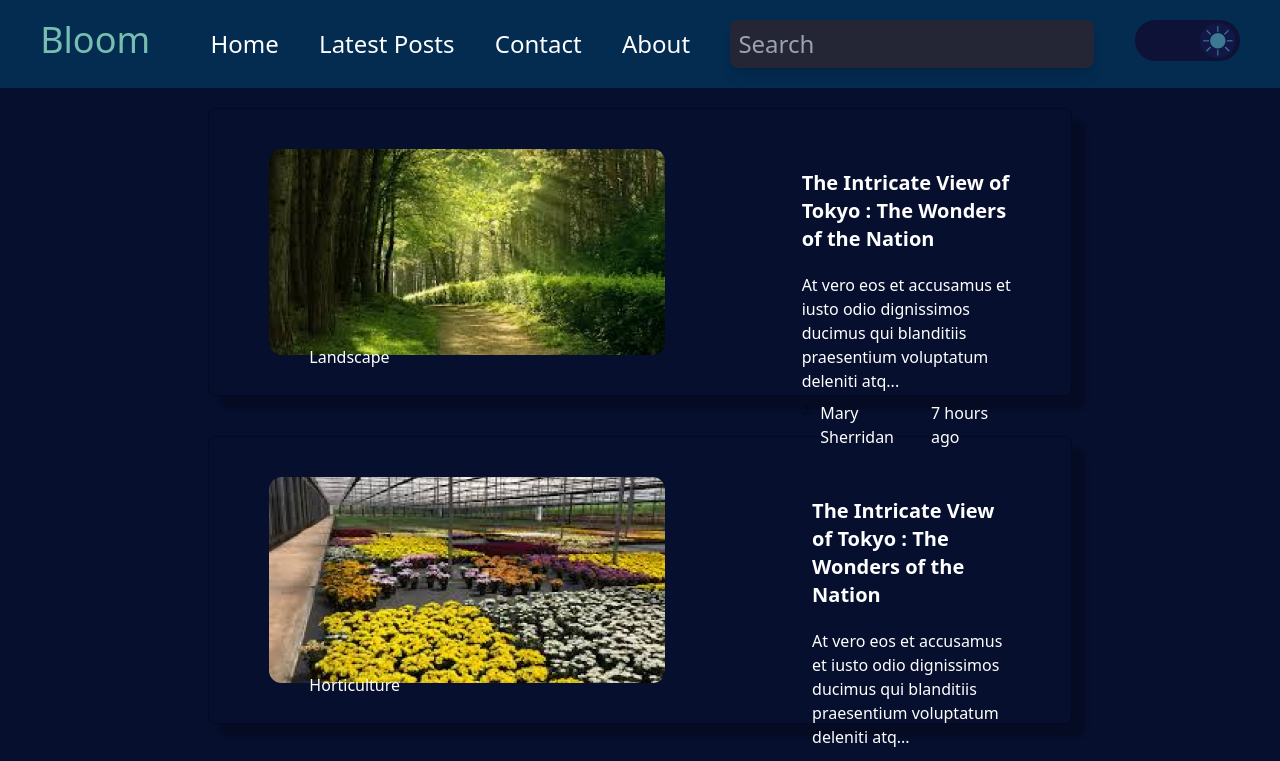
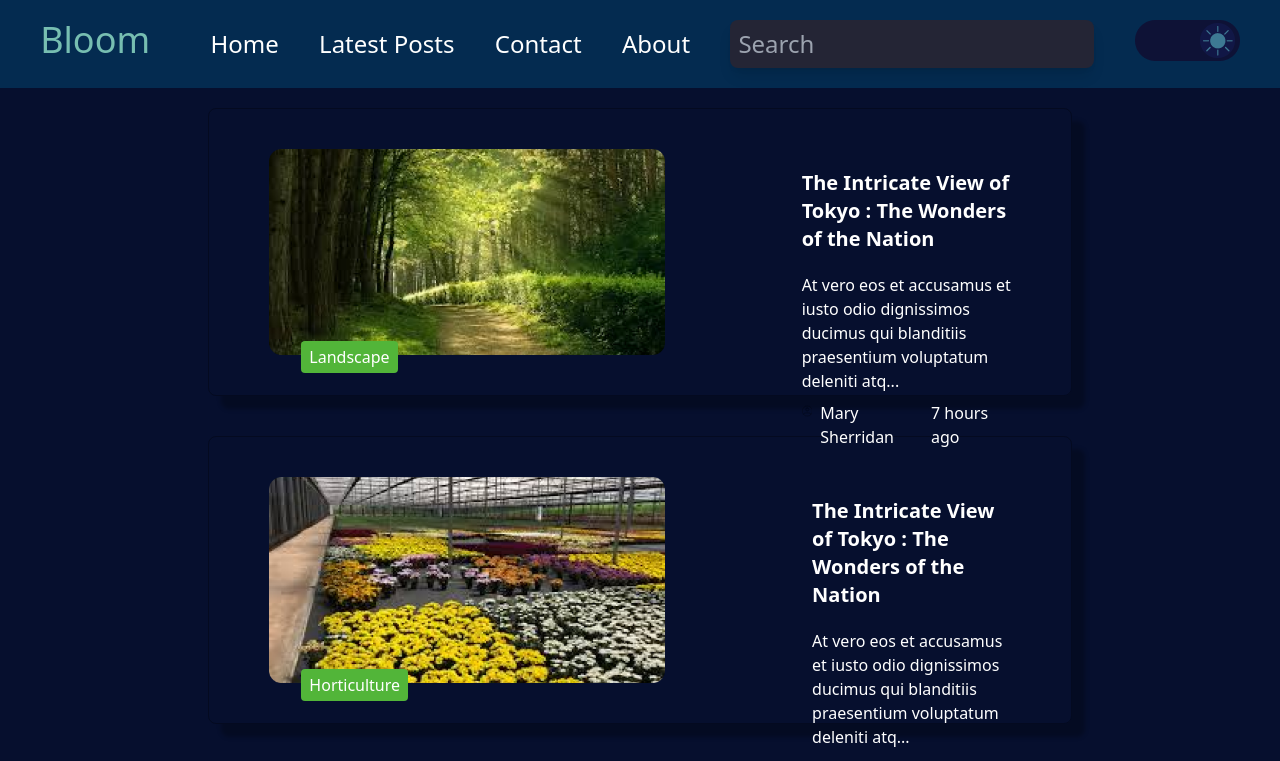
Before and after one commit to ZION4500/Bloom, a React (Vite) app: page /posts in a window 1280 px wide. Shown: the top 761 px of the page. Built offline with nearby package versions, Linux system fonts and the light colour scheme.

Commit message:
fixing post

```diff
--- a/src/components/Post.jsx
+++ b/src/components/Post.jsx
@@ -4,9 +4,9 @@ import forest from "../assets/forest.png";
 
 export default function Post() {
   let posts = [
-    { id: 1, img: forest, theme: "Landscape",color: "#52B539" },
-    { id: 2, img: bg, theme: "Horticulture",color: "#52B539"},
-    { id: 3, img: forest, theme: "Landscape",color: "#52B539"}
+    { id: 1, img: forest, theme: "Landscape" },
+    { id: 2, img: bg, theme: "Horticulture"},
+    { id: 3, img: forest, theme: "Landscape"}
   ];
 
   return (
@@ -14,7 +14,7 @@ export default function Post() {
         {posts.map(post =>(
             <div className="border-black border-opacity-30 border-[1px] h-72 max-w-5xl rounded-lg my-5 flex p-10 dark:shadow-[13px_13px_4px_0px_#00000040] mb-10" key={post.id}>
                  <img src={post.img} alt="anime picture of tokyo" className="px-5" />
-                 <p className={"relative top-48 right-96 bg-["+post.color+"] p-1 h-fit text-white rounded px-2"}>{post.theme}</p>
+                 <p className="relative top-48 right-96 bg-[#52B539] p-1 h-fit text-white rounded px-2">{post.theme}</p>
                  <div>
                    <p className="text-xl font-bold text-left p-5 dark:text-white">
                      The Intricate View of Tokyo : The Wonders of the Nation
```
